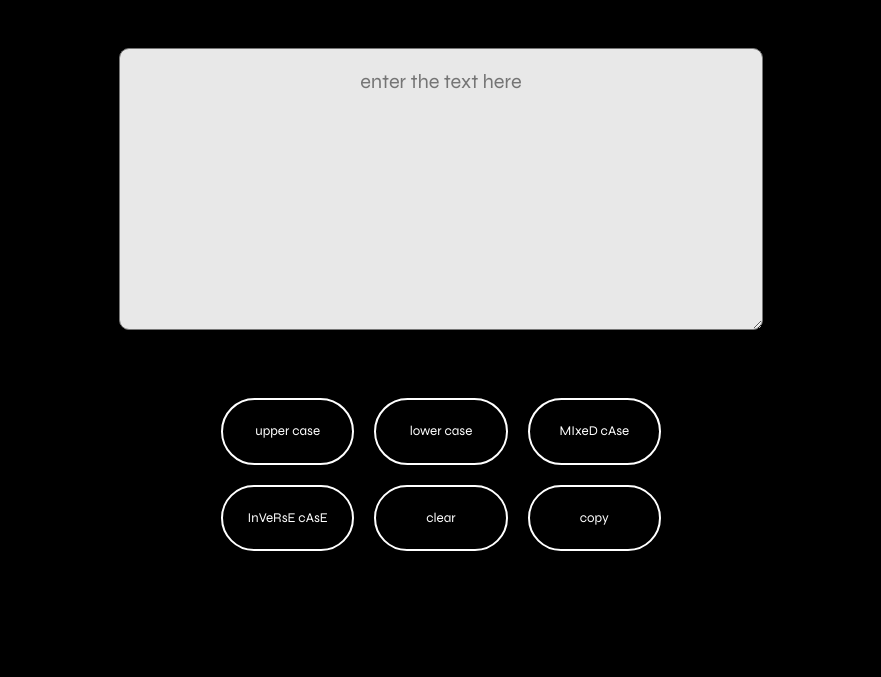
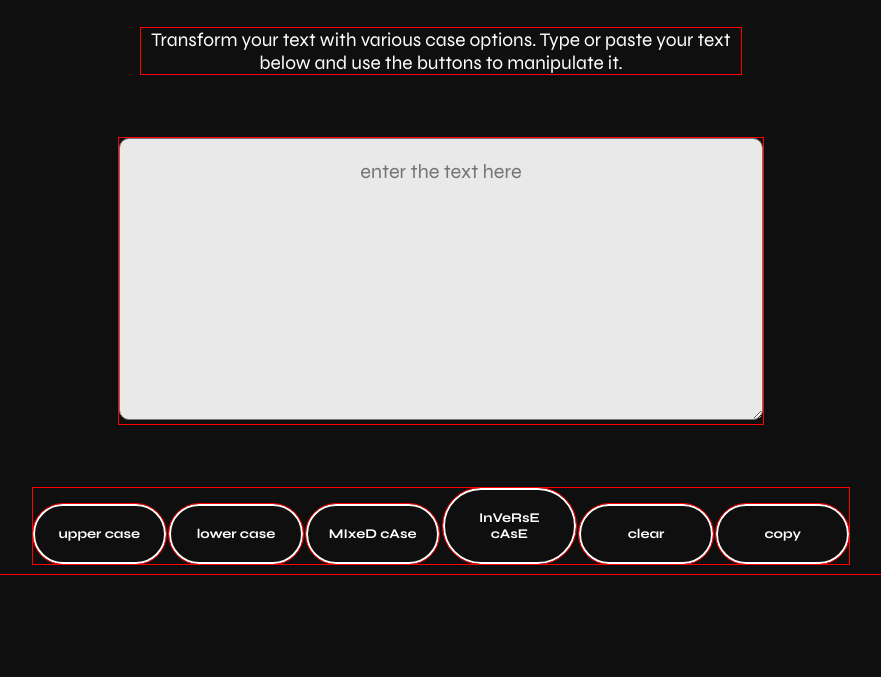
Before and after one commit to 5wapnill/textManipulator_js, a plain HTML site: page index.html in a window 1280 px wide. Shown: the part 123-800 px from the top of the page, without its empty margins (199-1080 px from the left). Drawn offline with Linux system fonts and the light colour scheme.

Commit message:
added small discription

```diff
--- a/index.html
+++ b/index.html
@@ -10,6 +10,9 @@
 <body>
     <div>
         <h1 id="heading">Text Manipulator</h1>
+    </div>
+    <div>
+        <p>Transform your text with various case options. Type or paste your text below and use the buttons to manipulate it.</p>
     </div>
     <div id="input">
         <textarea id="uText" placeholder="enter the text here" rows="15" cols="80"></textarea>
--- a/style.css
+++ b/style.css
@@ -4,18 +4,19 @@
     margin: 0px;
     padding: 0px;
     box-sizing: border-box;
-    /* outline: red 1px solid; */
+    outline: red 1px solid;
     font-family: 'Syne', sans-serif;
 }
 
 body{
+    height: 100%;
     display: flex;
     flex-direction: column;
     gap: 4em;
     align-items: center;
     justify-content: center;
-    background-color: rgb(0, 0, 0);
-    padding: 30px;
+    padding: 10px;
+    background: #0f0f0f;
 }
 
 #heading{
@@ -41,19 +42,20 @@ textarea:focus::placeholder {
     transition: opacity 0.3s ease;
 }
 
-
+p {
+    color: white;
+    text-align: center;
+    font-size: 1.2em;
+    max-width: 600px;
+    margin: 0 auto;
+}
 
 #btnDiv{
-    display: flex;
-    justify-content: center;
-    flex-wrap: wrap;
-    width: 30em;
-    gap: 20px;
 }
 
 .btn{
     width: 10em;
-    height: 5em;
+    font-weight: 700;
     padding: 20px;
     background-color:rgba(0, 0, 0, 0);
     color: rgb(255, 255, 255);
```
